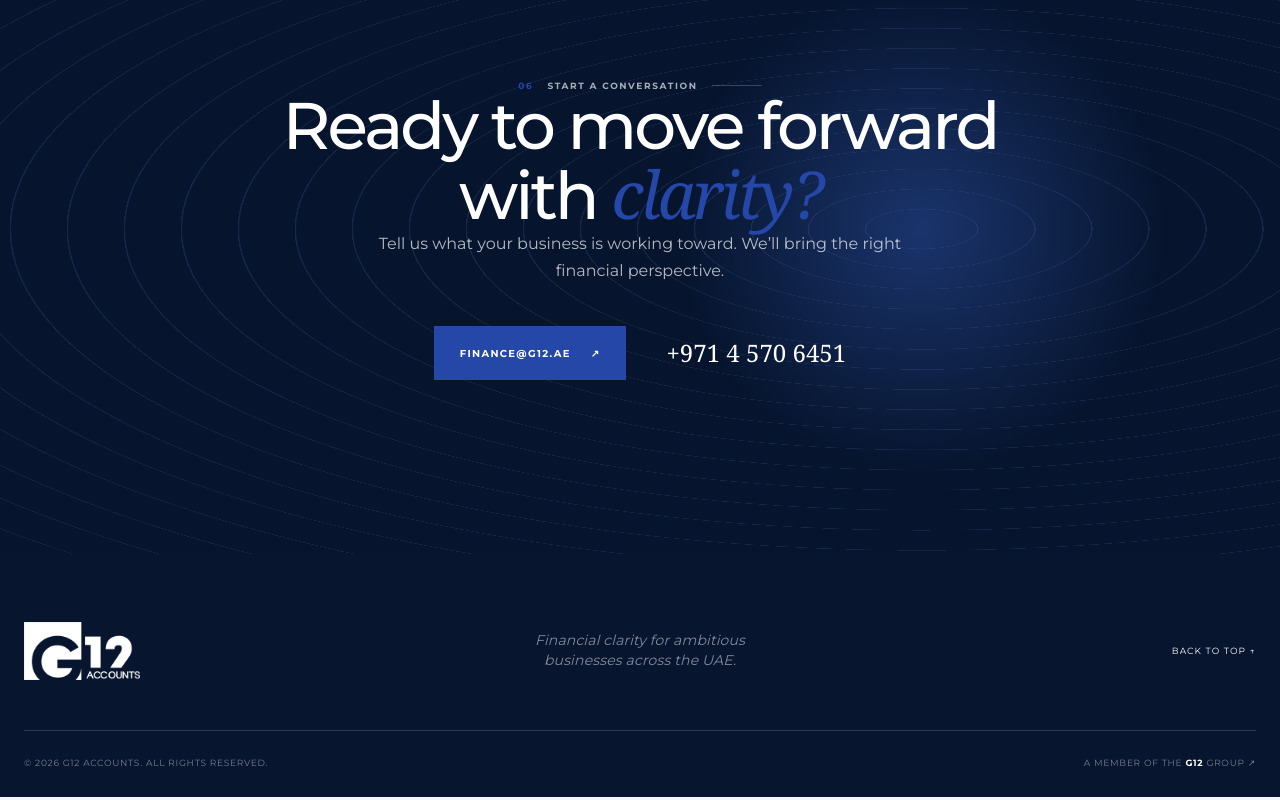
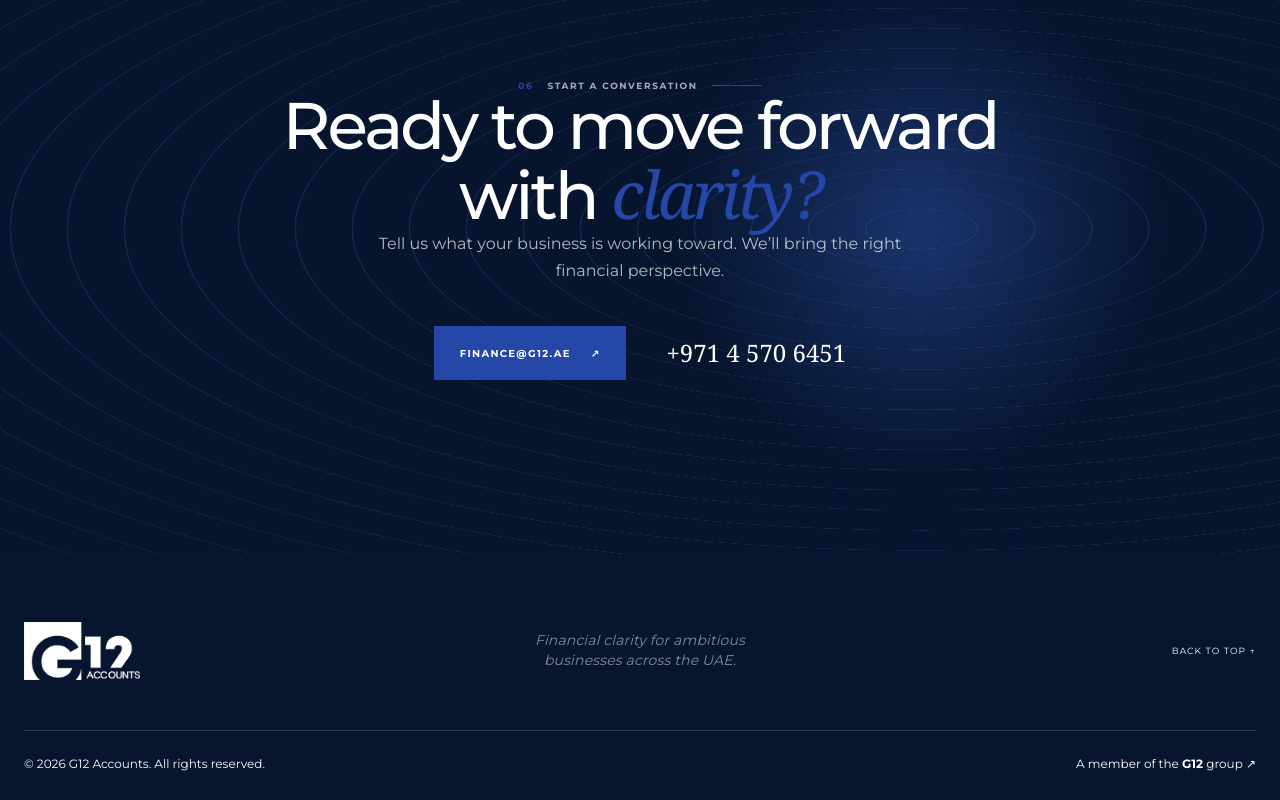
Before and after one commit to gtwelve021/g12accounts, a Next.js app: page / in a window 1280 px wide. Shown: the part 6550-7350 px from the top of the page. Built offline with nearby package versions, Linux system fonts and the light colour scheme.

Commit message:
Refactor code structure for improved readability and maintainability

```diff
--- a/src/components/site-footer.tsx
+++ b/src/components/site-footer.tsx
@@ -10,7 +10,7 @@ export function SiteFooter() {
         <Link className="justify-self-end text-[9px] uppercase tracking-[.12em] max-[680px]:justify-self-start" href="#top">Back to top <span aria-hidden="true">↑</span></Link>
       </div>
       <div className="mt-[50px] mb-[25px] h-px bg-white/15" />
-      <div className="grid items-center gap-6 text-[9px] uppercase tracking-[.08em] text-white/45 max-[680px]:justify-items-start min-[681px]:grid-cols-2">
+      <div className="grid items-center gap-6 text-xs text-white max-[680px]:justify-items-start min-[681px]:grid-cols-2">
         <span>© 2026 G12 Accounts. All rights reserved.</span>
         <a className="justify-self-end max-[680px]:justify-self-start" href="https://g12.ae/" target="_blank" rel="noreferrer">A member of the <strong className="text-white">G12</strong> group ↗</a>
       </div>
```
Also changed, not shown: public/images/Meydan Corporate Tax.jfif (added).
